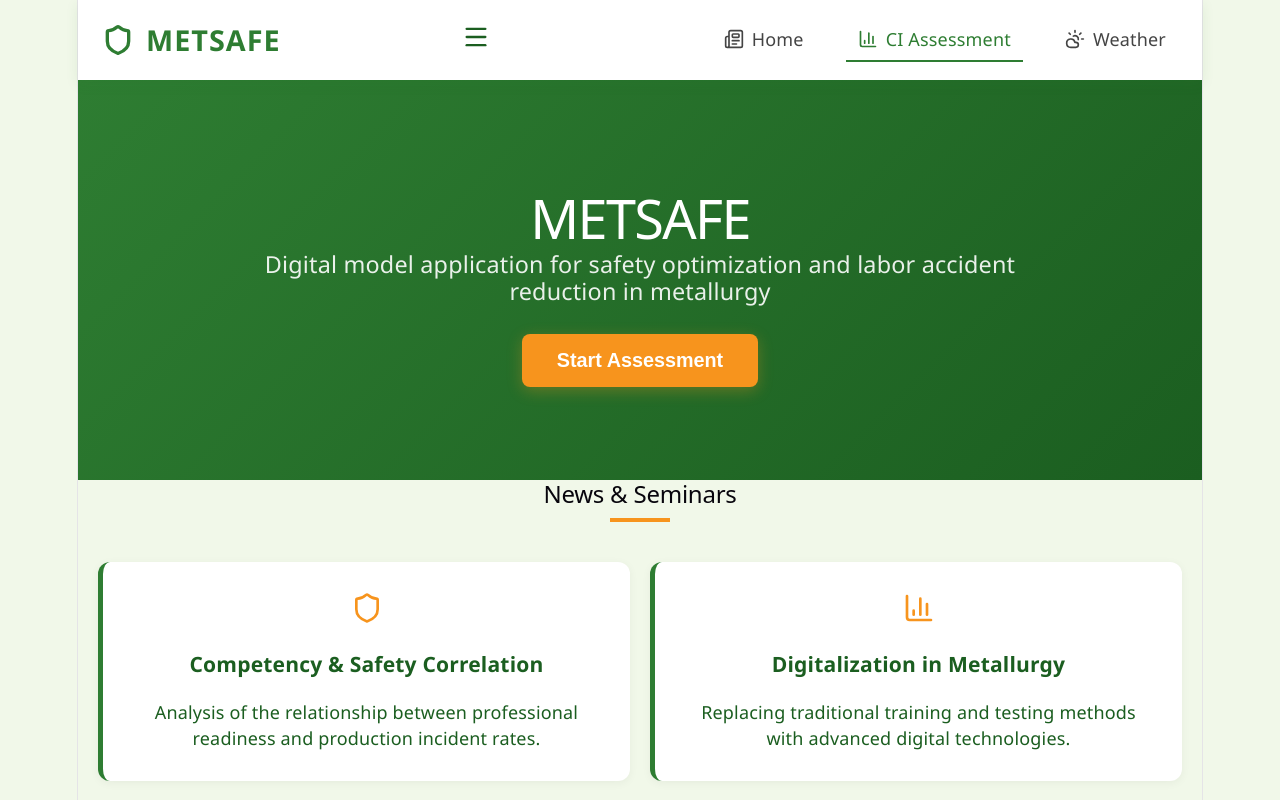
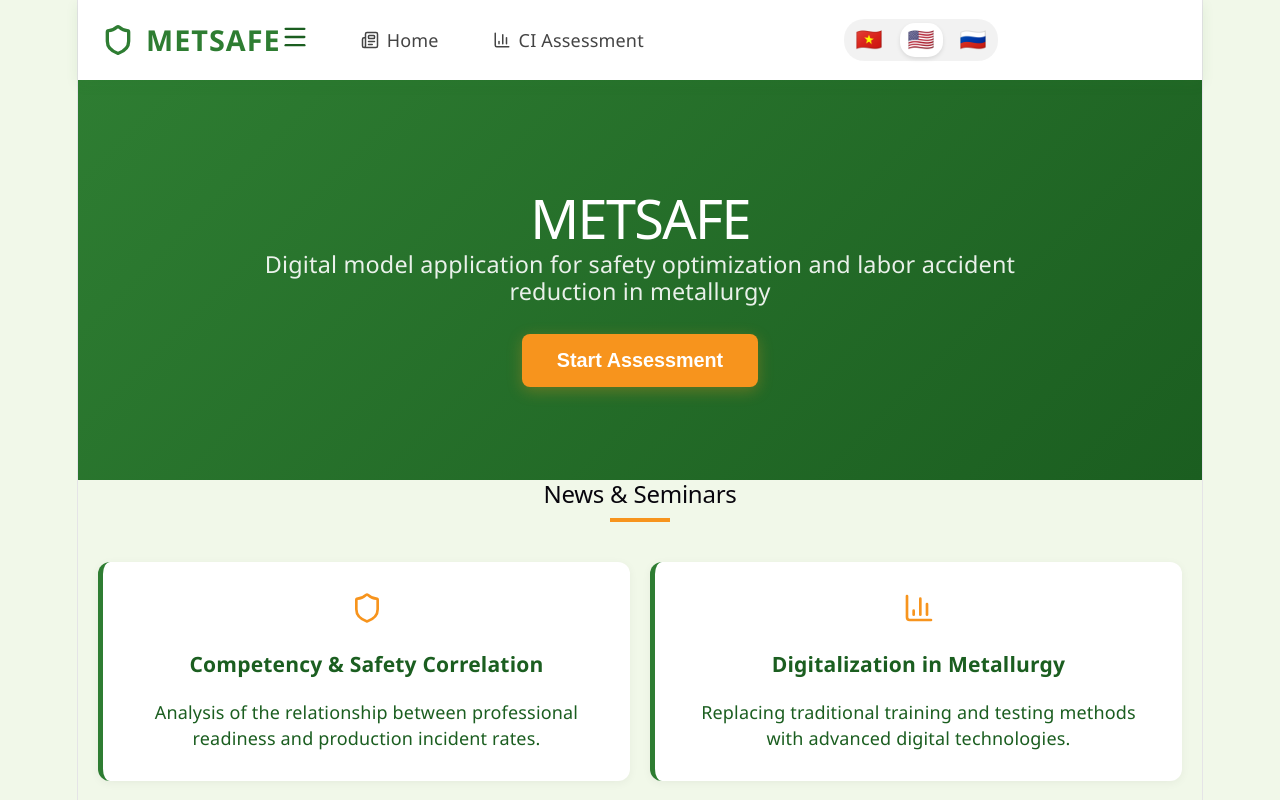
Before and after one commit to ngocleltt/metsafe, a React (Vite) app: page / in a window 1280 px wide. Shown: the top 800 px of the page. Built offline with nearby package versions, Linux system fonts and the light colour scheme.

Commit message:
locales en-ru-vi

```diff
--- a/src/App.css
+++ b/src/App.css
@@ -170,3 +170,92 @@ body {
   color: #6c757d;
   font-size: 0.9rem;
 }
+.nav-menu-wrapper {
+  display: flex;
+  align-items: center;
+  gap: 2rem;
+  flex: 1;
+  justify-content: space-between;
+}
+
+.nav-actions {
+  display: flex;
+  align-items: center;
+  gap: 1.5rem;
+}
+
+.lang-switcher {
+  display: flex;
+  gap: 0.5rem;
+  background: rgba(0, 0, 0, 0.05);
+  padding: 4px;
+  border-radius: 20px;
+}
+
+.lang-btn {
+  background: none;
+  border: none;
+  cursor: pointer;
+  padding: 4px 8px;
+  border-radius: 15px;
+  transition: all 0.3s ease;
+  font-size: 1.2rem;
+  display: flex;
+  align-items: center;
+  justify-content: center;
+}
+
+.lang-btn.active {
+  background: white;
+  box-shadow: 0 2px 4px rgba(0,0,0,0.1);
+}
+
+.lang-btn:hover:not(.active) {
+  background: rgba(255, 255, 255, 0.5);
+}
+
+.login-btn {
+  display: flex;
+  align-items: center;
+  gap: 8px;
+  background: var(--primary-green);
+  color: white;
+  padding: 8px 16px;
+  border-radius: 8px;
+  border: none;
+  font-weight: 600;
+  cursor: pointer;
+  transition: background 0.3s ease;
+}
+
+.login-btn:hover {
+  background: #1b5e20;
+}
+
+@media (max-width: 768px) {
+  .nav-menu-wrapper {
+    flex-direction: column;
+    position: absolute;
+    top: 70px;
+    left: -100%;
+    width: 100%;
+    background: white;
+    padding: 2rem;
+    transition: 0.3s;
+    box-shadow: 0 10px 10px rgba(0,0,0,0.1);
+  }
+
+  .nav-menu-wrapper.active {
+    left: 0;
+  }
+
+  .nav-actions {
+    flex-direction: column;
+    width: 100%;
+  }
+
+  .login-btn {
+    width: 100%;
+    justify-content: center;
+  }
+}
--- a/src/App.jsx
+++ b/src/App.jsx
@@ -1,16 +1,30 @@
-import React from 'react';
+import React, { useState } from 'react';
 import { Shield, BarChart3 } from 'lucide-react';
 import Navbar from './components/Navbar';
 import Footer from './components/Footer';
 import { en } from './locales/en';
+import { vi } from './locales/vi'; // Ngóc nhớ tạo thêm file vi.js và ru.js nhé
+import { ru } from './locales/ru';
 import './App.css';
 
 function App() {
-  const t = en;
+  const [currentLang, setCurrentLang] = useState('en');
+
+  const translations = {
+    en: en,
+    vi: vi,
+    ru: ru
+  };
+
+  const t = translations[currentLang];
 
   return (
     <div className="metsafe-app">
-      <Navbar t={t} />
+      <Navbar
+        t={t}
+        currentLang={currentLang}
+        changeLanguage={setCurrentLang}
+      />
 
       <header className="metsafe-hero">
         <div className="hero-content">
--- a/src/components/Navbar.jsx
+++ b/src/components/Navbar.jsx
@@ -1,8 +1,14 @@
 import React, { useState } from 'react';
-import { Shield, BarChart3, CloudSun, Newspaper, Menu, X } from 'lucide-react';
+import { Shield, BarChart3, Newspaper, Menu, X, Globe, UserCircle } from 'lucide-react';
 
-const Navbar = ({ t }) => {
+const Navbar = ({ t, currentLang, changeLanguage }) => {
   const [isMenuOpen, setIsMenuOpen] = useState(false);
+
+  const languages = [
+    { code: 'vi', label: 'VN', flag: '🇻🇳' },
+    { code: 'en', label: 'EN', flag: '🇺🇸' },
+    { code: 'ru', label: 'RU', flag: '🇷🇺' }
+  ];
 
   return (
     <nav className="metsafe-navbar">
@@ -16,26 +22,42 @@ const Navbar = ({ t }) => {
           {isMenuOpen ? <X size={28} /> : <Menu size={28} />}
         </div>
 
-        <ul className={`nav-links ${isMenuOpen ? 'active' : ''}`}>
+        <div className={`nav-menu-wrapper ${isMenuOpen ? 'active' : ''}`}>
+          <ul className="nav-links">
             <li>
               <a href="#news" className="nav-item">
-              <Newspaper size={20} />
+                <Newspaper size={18} />
                 <span>{t.nav.home}</span>
               </a>
             </li>
             <li>
-            <a href="#assessment" className="nav-item active-link">
-              <BarChart3 size={20} />
+              <a href="#assessment" className="nav-item">
+                <BarChart3 size={18} />
                 <span>{t.nav.assessment}</span>
               </a>
             </li>
-          <li>
-            <a href="#weather" className="nav-item">
-              <CloudSun size={20} />
-              <span>{t.nav.weather}</span>
-            </a>
-          </li>
           </ul>
+
+          <div className="nav-actions">
+            <div className="lang-switcher">
+              {languages.map((lang) => (
+                <button
+                  key={lang.code}
+                  className={`lang-btn ${currentLang === lang.code ? 'active' : ''}`}
+                  onClick={() => changeLanguage(lang.code)}
+                  title={lang.label}
+                >
+                  <span className="flag-icon">{lang.flag}</span>
+                </button>
+              ))}
+            </div>
+
+            <button className="login-btn">
+              <UserCircle size={20} />
+              <span>Login / Signup</span>
+            </button>
+          </div>
+        </div>
       </div>
     </nav>
   );
--- a/src/locales/en.js
+++ b/src/locales/en.js
@@ -2,8 +2,8 @@ export const en = {
   nav: {
     home: "Home",
     assessment: "CI Assessment",
-    weather: "Weather",
-    seminars: "News & Seminars"
+    seminars: "News & Seminars",
+    login: "Login / Signup"
   },
   hero: {
     title: "METSAFE",
@@ -19,6 +19,21 @@ export const en = {
     card2: {
       title: "Digitalization in Metallurgy",
       desc: "Replacing traditional training and testing methods with advanced digital technologies."
+    },
+    card3: {
+      title: "AI in Risk Prediction",
+      desc: "Leveraging machine learning to identify high-risk personnel and prevent accidents."
     }
+  },
+  assessment: {
+    title: "Competence Index (CI) Assessment",
+    description: "Please fill in the information below to calculate the safety competence index.",
+    submit: "Calculate Score",
+    reset: "Reset Form"
+  },
+  footer: {
+    about: "METSAFE - Digital solution for industrial safety in the metallurgical sector.",
+    contact: "Contact",
+    rights: "© 2024 METSAFE Project. All rights reserved."
   }
 };
--- /dev/null
+++ b/src/locales/ru.js
@@ -0,0 +1,39 @@
+export const ru = {
+  nav: {
+    home: "Главная",
+    assessment: "Оценка CI",
+    seminars: "Новости и семинары",
+    login: "Вход / Регистрация"
+  },
+  hero: {
+    title: "METSAFE",
+    subtitle: "Применение цифровой модели для оптимизации безопасности и снижения травматизма в металлургии",
+    cta: "Начать оценку"
+  },
+  news: {
+    title: "Новости и семинары",
+    card1: {
+      title: "Корреляция компетенций и безопасности",
+      desc: "Анализ взаимосвязи между профессиональной готовностью и уровнем производственных инцидентов."
+    },
+    card2: {
+      title: "Цифровизация в металлургии",
+      desc: "Замена традиционных методов обучения и тестирования передовыми цифровыми технологиями."
+    },
+    card3: {
+      title: "ИИ в прогнозировании рисков",
+      desc: "Использование машинного обучения для выявления групп риска и предотвращения несчастных случаев."
+    }
+  },
+  assessment: {
+    title: "Оценка индекса компетентности (CI)",
+    description: "Пожалуйста, заполните информацию ниже для расчета индекса компетентности в области безопасности.",
+    submit: "Рассчитать балл",
+    reset: "Сбросить форму"
+  },
+  footer: {
+    about: "METSAFE - Цифровое решение для промышленной безопасности в металлургическом секторе.",
+    contact: "Контакты",
+    rights: "© 2024 Проект METSAFE. Все права защищены."
+  }
+};
--- /dev/null
+++ b/src/locales/vi.js
@@ -0,0 +1,39 @@
+export const vi = {
+  nav: {
+    home: "Trang chủ",
+    assessment: "Đánh giá CI",
+    seminars: "Tin tức & Hội thảo",
+    login: "Đăng nhập / Đăng ký"
+  },
+  hero: {
+    title: "METSAFE",
+    subtitle: "Ứng dụng mô hình kỹ thuật số để tối ưu hóa an toàn và giảm thiểu tai nạn lao động trong ngành luyện kim",
+    cta: "Bắt đầu đánh giá"
+  },
+  news: {
+    title: "Tin tức & Hội thảo",
+    card1: {
+      title: "Tương quan Năng lực & An toàn",
+      desc: "Phân tích mối quan hệ giữa sự sẵn sàng chuyên môn và tỷ lệ sự cố sản xuất."
+    },
+    card2: {
+      title: "Số hóa trong Luyện kim",
+      desc: "Thay thế các phương pháp đào tạo và kiểm tra truyền thống bằng công nghệ số tiên tiến."
+    },
+    card3: {
+      title: "AI trong Dự báo Rủi ro",
+      desc: "Sử dụng học máy để xác định nhân sự rủi ro cao và ngăn ngừa tai nạn."
+    }
+  },
+  assessment: {
+    title: "Đánh giá Chỉ số Năng lực (CI)",
+    description: "Vui lòng điền thông tin bên dưới để tính toán chỉ số năng lực an toàn.",
+    submit: "Tính toán kết quả",
+    reset: "Làm mới form"
+  },
+  footer: {
+    about: "METSAFE - Giải pháp kỹ thuật số cho an toàn công nghiệp trong lĩnh vực luyện kim.",
+    contact: "Liên hệ",
+    rights: "© 2024 Dự án METSAFE. Bảo lưu mọi quyền."
+  }
+};
```
Lines whose indentation alone changed are shown as unchanged.
